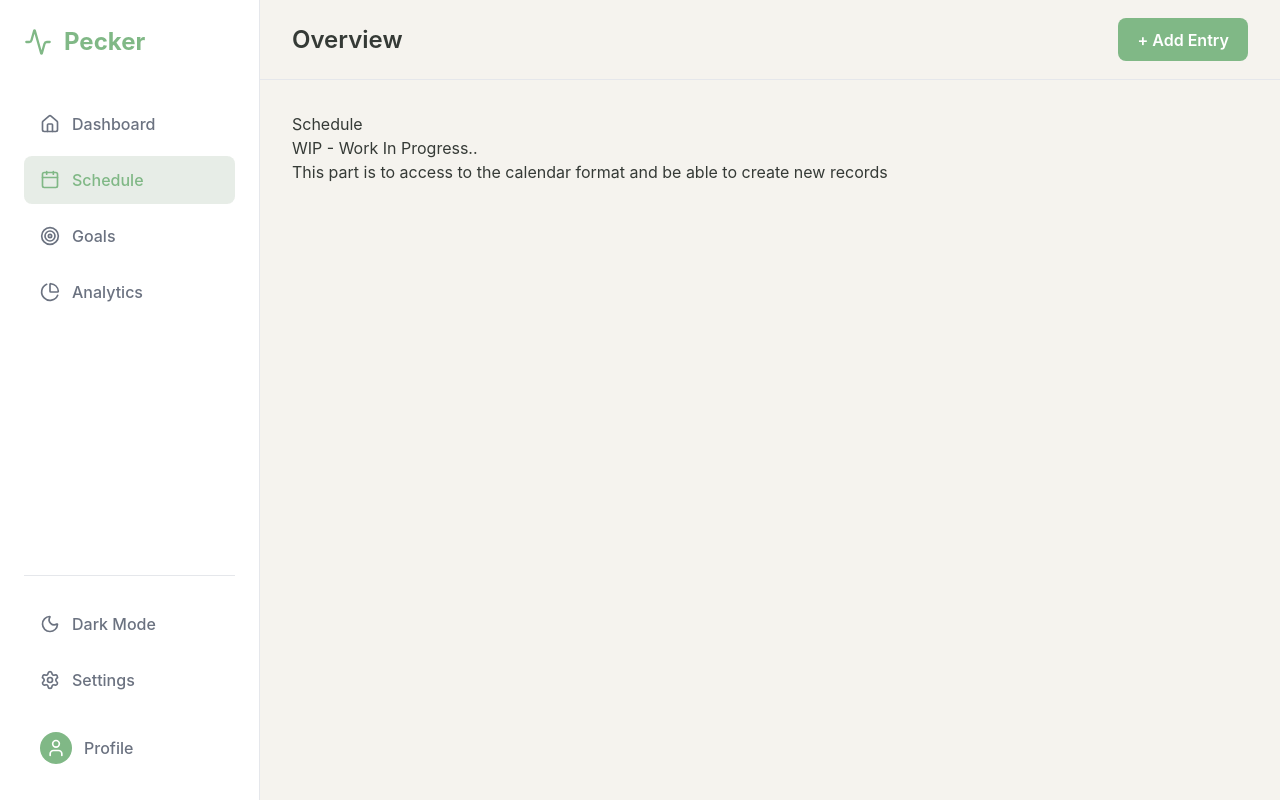
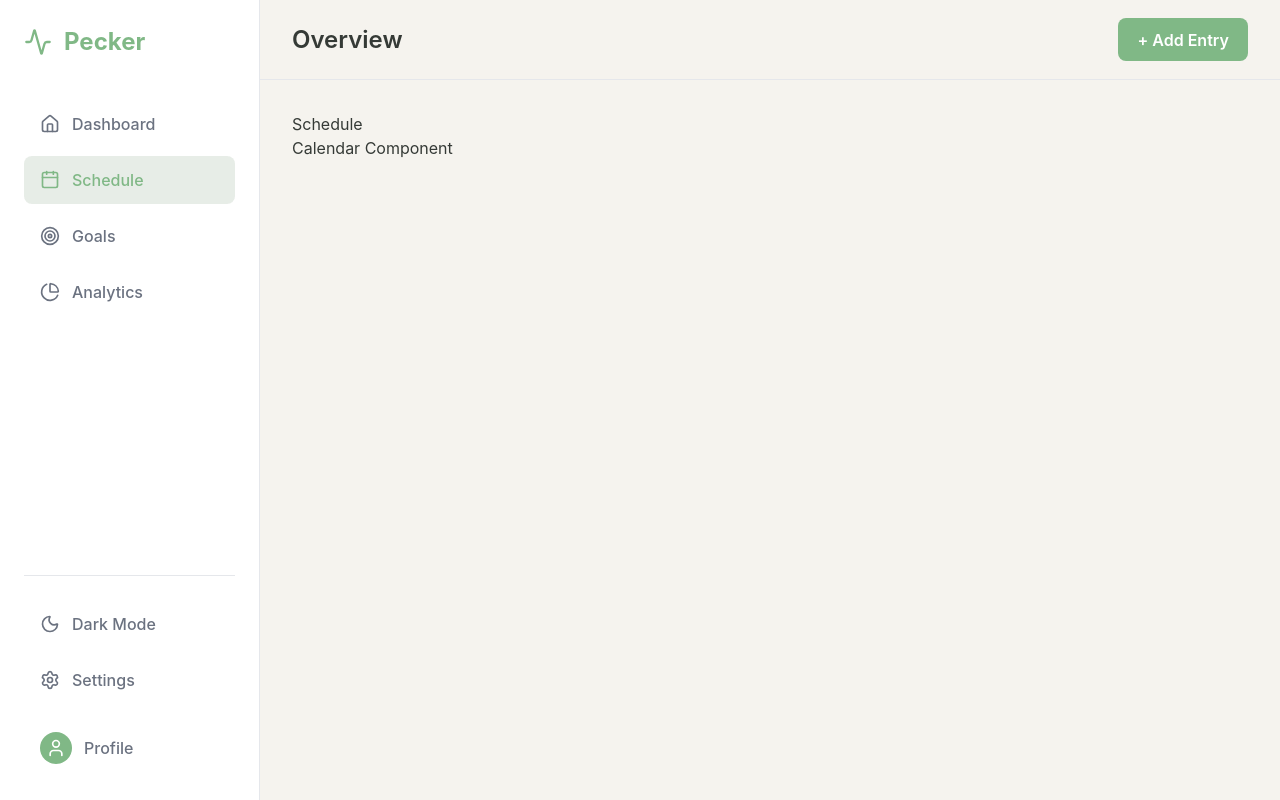
Before and after one commit to IanPages/Pecker, a React (Vite) app in the folder frontend/: page /schedule in a window 1280 px wide. Built offline with nearby package versions, Linux system fonts and the light colour scheme.

Commit message:
MOD: Changes into schedule.tsx

```diff
--- a/frontend/src/components/Schedule.tsx
+++ b/frontend/src/components/Schedule.tsx
@@ -2,8 +2,10 @@ export function Schedule() {
     return (
         <div className="schedule-wrapper">
             <h2>Schedule</h2>
-            <h1>WIP - Work In Progress..</h1>
-            <p>This part is to access to the calendar format and be able to create new records</p>
+            <div className="calendar-component">
+                <h2>Calendar Component</h2>
+                {/* Calendar component will be rendered here */}
+            </div>
         </div>
     )
 }
```
